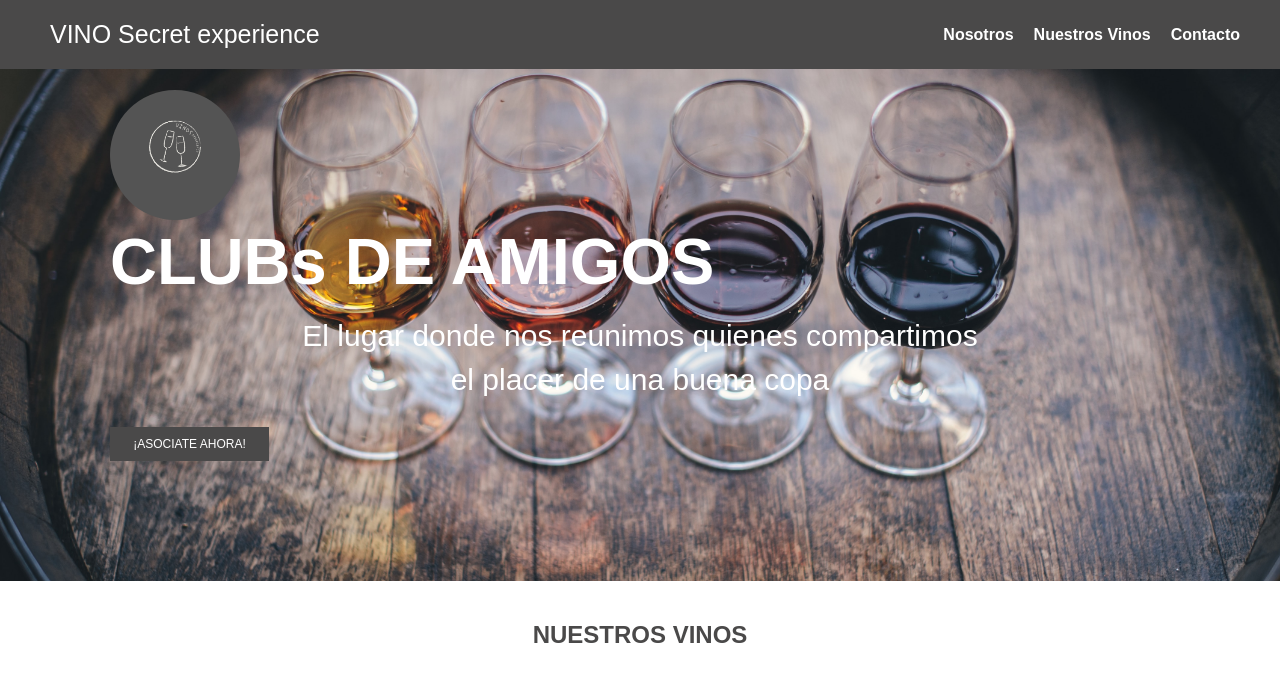
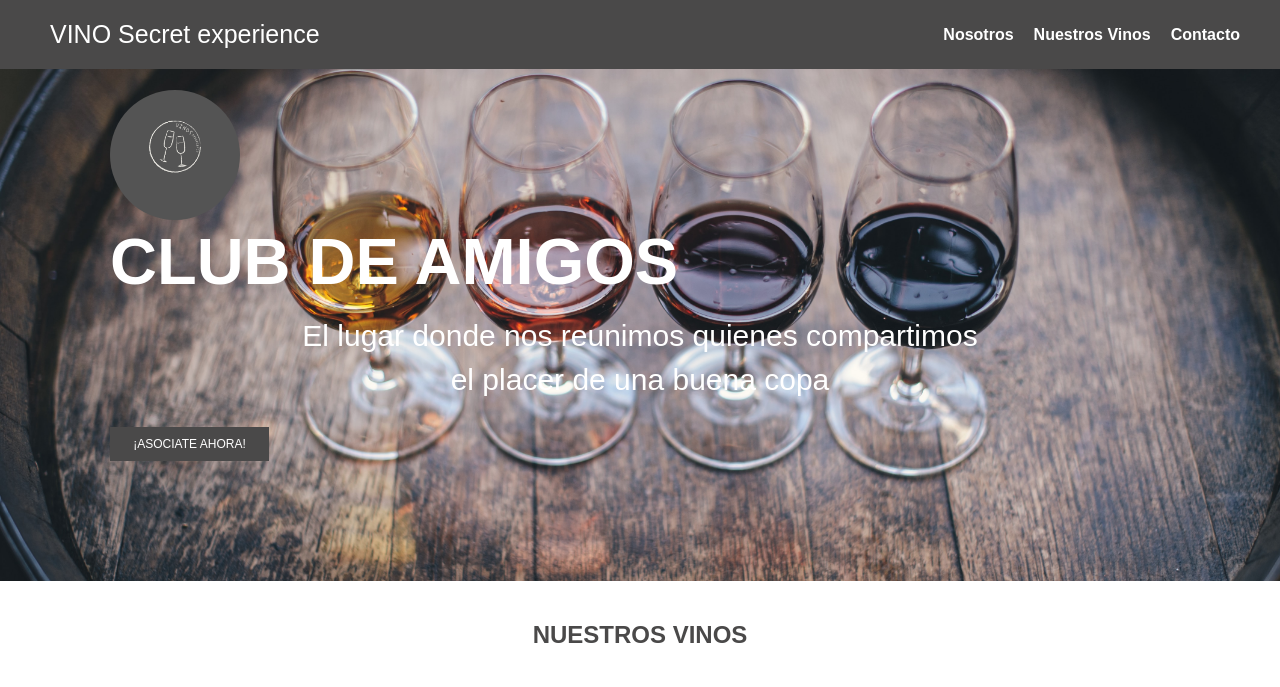
Before and after one commit to lucjmac/DESARROLLADOR-WEB-INICIAL---TPI---Clase-164---Grupo-04, a plain HTML site: page DESARROLLADOR-WEB-INICIAL---TPI---Clase-164---Grupo-04/index.html in a window 1280 px wide. Shown: the top 687 px of the page. Drawn offline with Linux system fonts and the light colour scheme; files whose address does not match are found by name.

Commit message:
saque la s de CLUBs DE AMIGOS

```diff
--- a/DESARROLLADOR-WEB-INICIAL---TPI---Clase-164---Grupo-04/index.html
+++ b/DESARROLLADOR-WEB-INICIAL---TPI---Clase-164---Grupo-04/index.html
@@ -32,7 +32,7 @@
           <img src="./Imagenes/logo.png" alt="Imagen del VINO Secret Experience">
         </div>
         <div class="club-de-amigos-titulo">
-          <h1>CLUBs DE AMIGOS</h1>
+          <h1>CLUB DE AMIGOS</h1>
         </div>
         <div class="club-de-amigos-p">
           <p>El lugar donde nos reunimos quienes compartimos</p>
```
